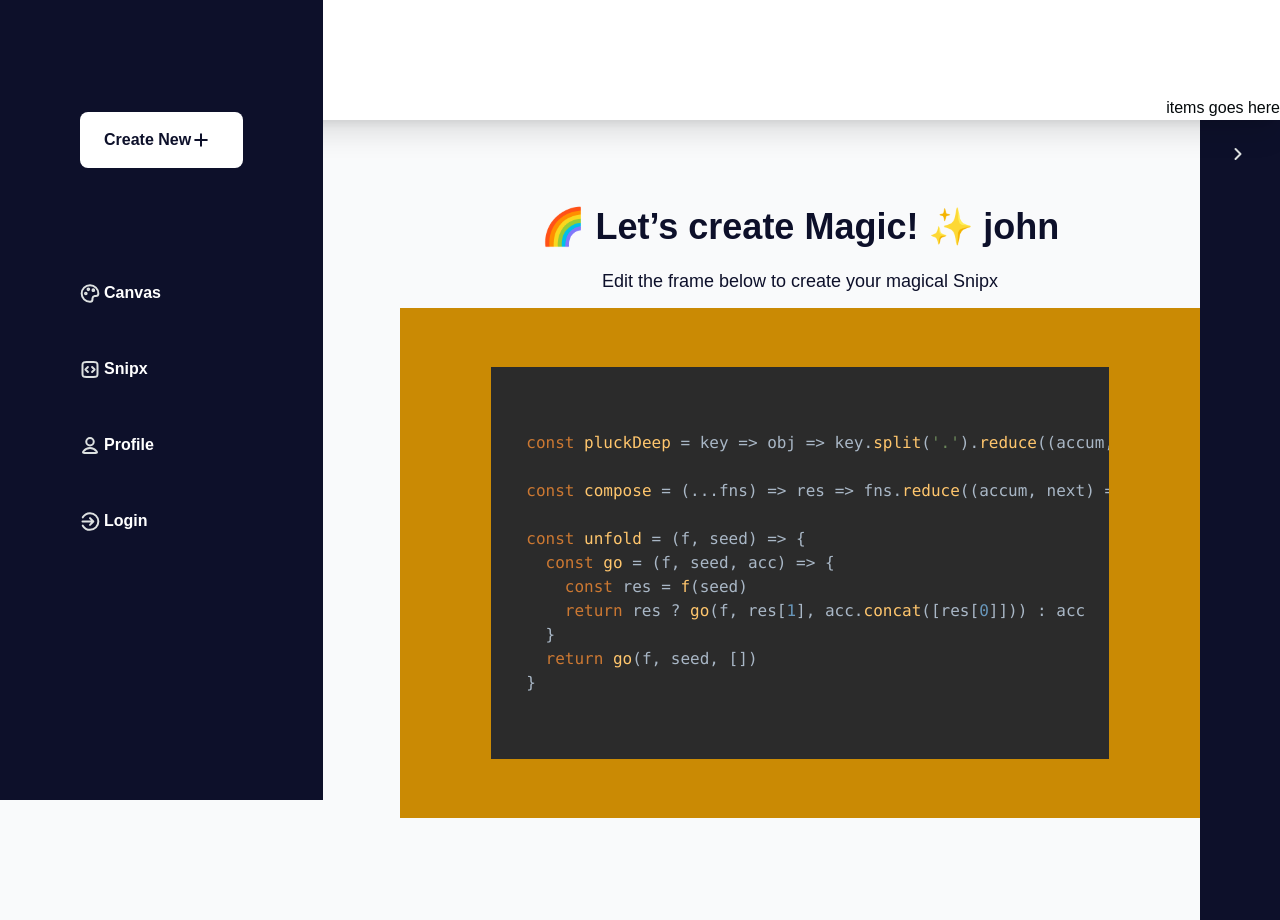
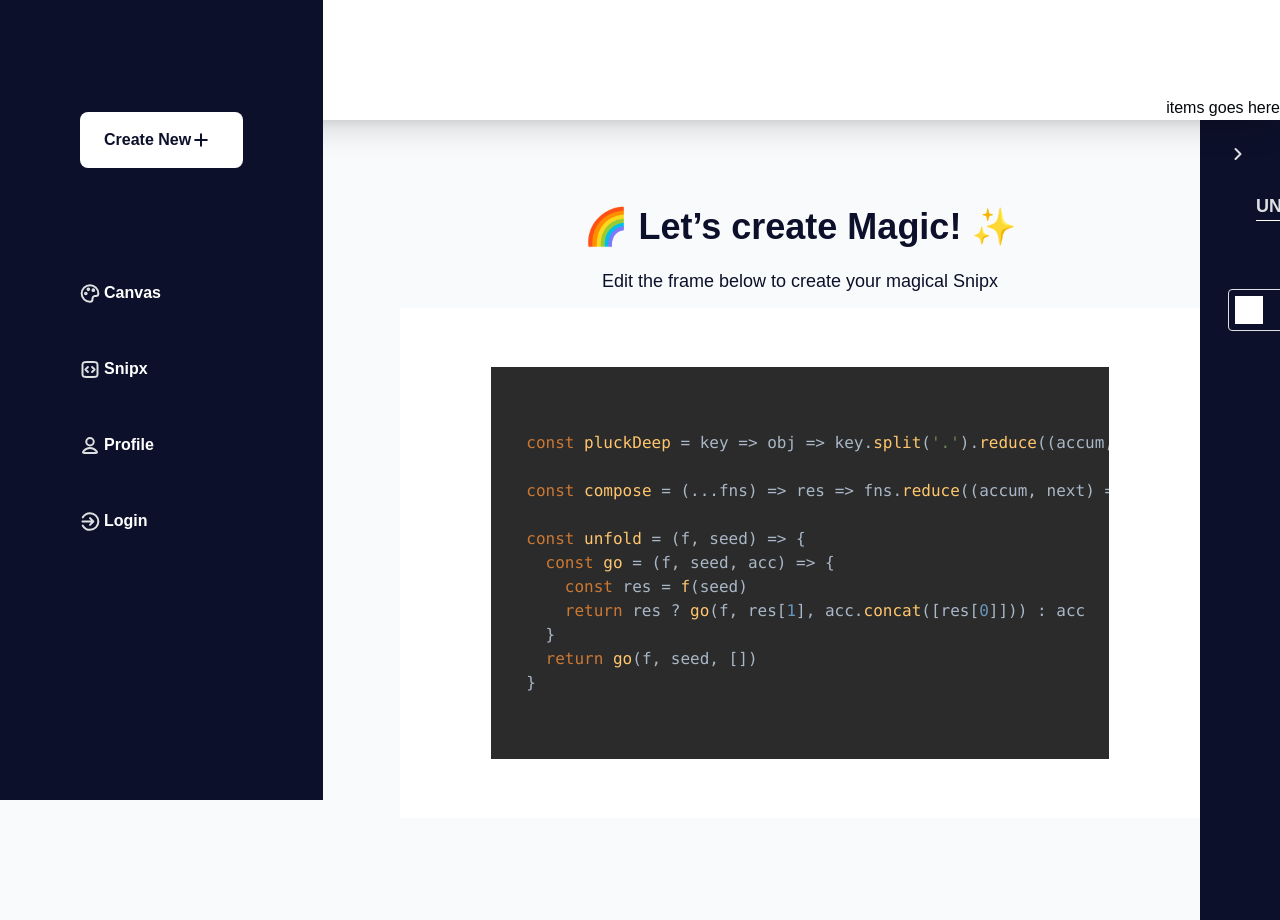
Before and after one commit to evergreenx/snipXe, a Next.js app: page /create in a window 1280 px wide. Shown: the top 920 px of the page. Built offline with nearby package versions, Linux system fonts and the light colour scheme.

Commit message:
add color picker

```diff
--- a/app/create/page.tsx
+++ b/app/create/page.tsx
@@ -35,7 +35,10 @@ export default function page() {
 
   const preRef = useRef(null);
 
- const countrol = useSelector((state: RootState)=> state.control.name)
+ const BG = useSelector((state: RootState)=> state.control.bg)
+
+ console.log(BG)
+
   return (
     <>
       <div className="mt-[200px]  mx-auto flex  w-full ml-[400px]  ">
@@ -44,7 +47,7 @@ export default function page() {
         <div className="">
           <div className="content text-center">
             <h2 className="font-bold text-[36px] text-primary">
-              🌈 Let’s create Magic! ✨ {countrol}
+              🌈 Let’s create Magic! ✨
             </h2>
 
             <p className="font-medium text-lg my-[13px] text-primary">
@@ -52,7 +55,9 @@ export default function page() {
             </p>
           </div>
 
-          <div className=" w-[800px] bg-yellow-600  py-[51px] flex justify-center items-center px-[91px]">
+          <div
+          style={{ backgroundColor: BG?.hex  }}
+          className={` w-[800px]  py-[51px] flex justify-center items-center px-[91px]`}>
             <pre
               className="  "
               ref={preRef}
--- a/components/CanvasControl.tsx
+++ b/components/CanvasControl.tsx
@@ -1,10 +1,13 @@
 "use client";
-import React from "react";
+import React, { useState } from "react";
 import { motion, AnimatePresence } from "framer-motion";
 import { useToggle } from "usehooks-ts";
 
+import BGControl from "./control/BGControl";
+
 function CanvasControl() {
   const [value, toggle, setValue] = useToggle(true);
+
 
   return (
     <div className="">
@@ -38,6 +41,42 @@ function CanvasControl() {
                   strokeLinejoin="round"
                 />
               </svg>
+            </div>
+
+            <div className="control">
+              <div className="name p-[28px] flex space-x-[8px]">
+                <input
+                  type="text"
+                  placeholder="snipx name"
+                  defaultValue={"UNTITLED SNIPX"}
+                  className=" text-[#DDE1E1] w-[80%] border-b font-semibold text-lg bg-transparent outline-none border-b-white"
+                />
+
+                <svg
+                  className="cursor-pointer"
+                  width="20"
+                  height="21"
+                  viewBox="0 0 20 21"
+                  fill="none"
+                  xmlns="http://www.w3.org/2000/svg"
+                >
+                  <path
+                    d="M15 8.83332L11.6667 5.49999M2.08331 18.4167L4.90362 18.1033C5.24819 18.065 5.42048 18.0459 5.58152 17.9937C5.72439 17.9475 5.86035 17.8821 5.98572 17.7995C6.12702 17.7063 6.2496 17.5837 6.49475 17.3386L17.5 6.33332C18.4205 5.41285 18.4205 3.92046 17.5 2.99999C16.5795 2.07951 15.0871 2.07951 14.1667 2.99999L3.16142 14.0052C2.91627 14.2504 2.79369 14.3729 2.70051 14.5142C2.61784 14.6396 2.55249 14.7756 2.50624 14.9185C2.45411 15.0795 2.43497 15.2518 2.39668 15.5964L2.08331 18.4167Z"
+                    stroke="#7789A9"
+                    stroke-width="2"
+                    stroke-linecap="round"
+                    stroke-linejoin="round"
+                  />
+                </svg>
+              </div>
+
+              <div className="background mt-10">
+
+              </div>
+
+
+
+              <BGControl />
             </div>
           </motion.aside>
         )}
--- /dev/null
+++ b/components/control/BGControl.tsx
@@ -0,0 +1,55 @@
+import { RootState } from "@/sm/store";
+import React from "react";
+import { useDispatch, useSelector } from "react-redux";
+
+import { ColorResult, SketchPicker } from "react-color";
+
+import { handleBgUpdate } from "@/sm/features/control/controlSlice";
+import { useToggle } from "usehooks-ts";
+
+export default function BGControl() {
+  const [value, toggle, setValue] = useToggle(false);
+
+  const dispatch = useDispatch();
+
+  const handleChangeBgColor = (color: ColorResult) => {
+    dispatch(handleBgUpdate(color.hex));
+  };
+
+  const colorBG = useSelector((state: RootState) => state.control.bg?.hex);
+
+  return (
+    <div>
+
+
+
+{
+    value ? (
+
+        <SketchPicker
+        color={colorBG}
+        onChange={(color) => handleChangeBgColor(color)}
+      />
+    ) : ( <div
+        className=" flex mb-[24px]
+
+        border p-[6px] rounded  border-[#DDE1E1]
+
+        "
+      >
+        <div
+
+onClick={() => {
+    setValue((x) => !x);
+  }}
+          style={{
+            backgroundColor: colorBG,
+          }}
+          className={`bg w-[28px] h-[28px] cursor-pointer  `}
+        ></div>
+      </div>)
+}
+
+    </div>
+  );
+}
--- a/package.json
+++ b/package.json
@@ -17,6 +17,7 @@
     "postcss": "8.4.29",
     "prismjs": "^1.29.0",
     "react": "18.2.0",
+    "react-color": "^2.19.3",
     "react-dom": "18.2.0",
     "react-redux": "^9.0.4",
     "tailwindcss": "3.3.3",
@@ -27,6 +28,7 @@
     "@types/node": "20.3.1",
     "@types/prismjs": "^1.26.3",
     "@types/react": "18.2.8",
+    "@types/react-color": "^3.0.10",
     "@types/react-dom": "18.2.5",
     "encoding": "^0.1.13"
   }
--- a/sm/features/control/controlSlice.ts
+++ b/sm/features/control/controlSlice.ts
@@ -1,30 +1,42 @@
 import { createSlice } from "@reduxjs/toolkit";
 import type { PayloadAction } from "@reduxjs/toolkit";
+import { Color , ColorResult, SketchPickerProps } from "react-color";
+
 
 export interface controlSliceState {
   value: number;
-  name: string
+  name: string;
+  theme: string;
+  mode: string;
+  bg:  ColorResult | undefined;
 }
 
+
+const defaultColorResult: ColorResult = {
+  hex: '#FFFFFF',
+  hsl: { h: 0, s: 0, l: 100 },
+  rgb: { r: 255, g: 255, b: 255 },
+};
+
 const initialState: controlSliceState = {
+  mode: "javascript",
+  theme: "material",
+  bg: defaultColorResult,
   value: 0,
-  name: 'john'
+  name: "john",
 };
 
 export const controlSlice = createSlice({
   name: "control",
   initialState,
   reducers: {
-    increment: (state) => {
-      // Redux Toolkit allows us to write "mutating" logic in reducers. It
-      // doesn't actually mutate the state because it uses the Immer library,
-      // which detects changes to a "draft state" and produces a brand new
-      // immutable state based off those changes
-      state.value += 1;
+    handleBgUpdate: (state, action: PayloadAction<Color>) => {
+      if(state.bg) {
+        state.bg.hex = action.payload as string
+      };
     },
-    decrement: (state) => {
-      state.value -= 1;
-    },
+
+
     incrementByAmount: (state, action: PayloadAction<number>) => {
       state.value += action.payload;
     },
@@ -32,6 +44,6 @@ export const controlSlice = createSlice({
 });
 
 // Action creators are generated for each case reducer function
-export const { increment, decrement, incrementByAmount } = controlSlice.actions;
+export const { handleBgUpdate, incrementByAmount } = controlSlice.actions;
 
 export default controlSlice.reducer;
```
Also changed, not shown: 1 other file (tests, documents, lock files or other folders).
